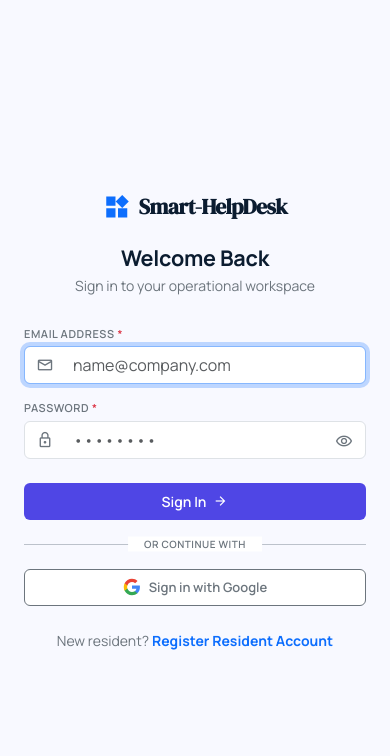
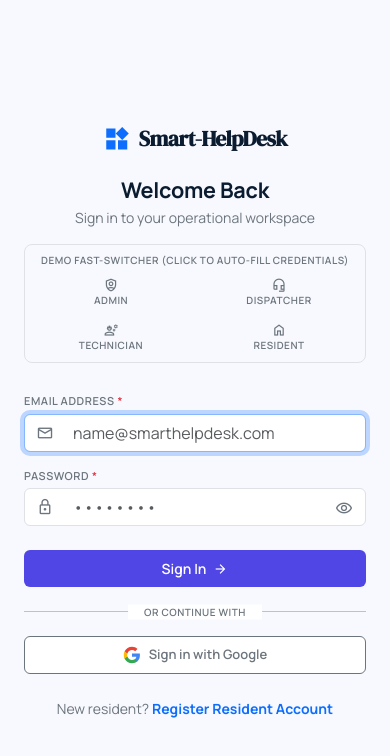
Before and after one commit to Sivaprava01/smart-helpdesk, a React (Vite) app in the folder frontend/: page /login in a window 390 px wide. Shown: the top 756 px of the page. Built offline with nearby package versions, Linux system fonts and the light colour scheme; no server answers.

Commit message:
feat(auth-ui): add login demo presets and dynamic role-based redirection

```diff
--- a/frontend/src/App.jsx
+++ b/frontend/src/App.jsx
@@ -11,13 +11,11 @@
 import RegisterPage from './pages/auth/RegisterPage';
 import OAuthCallbackPage from './pages/auth/OAuthCallbackPage';
 
-// Authenticated Phase 2 Pages (Dashboard & Tickets)
+// Authenticated Operations Pages
 import DashboardPage from './pages/dashboard/DashboardPage';
 import TicketListPage from './pages/tickets/TicketListPage';
 import CreateTicketPage from './pages/tickets/CreateTicketPage';
 import TicketDetailPage from './pages/tickets/TicketDetailPage';
-
-// Authenticated Phase 1 Pages (Entities & Capacities)
 import TechnicianCapacityPage from './pages/technicians/TechnicianCapacityPage';
 import CategoriesPage from './pages/categories/CategoriesPage';
 import CustomersPage from './pages/customers/CustomersPage';
@@ -56,13 +54,22 @@
             {/* Protected Application Routes */}
             <Route element={<ProtectedRoute />}>
               <Route element={<AppLayout />}>
-                {/* Phase 2: Operations Dashboard & Ticket Lifecycle */}
-                <Route path="/dashboard" element={<DashboardPage />} />
+                {/* Operations & Dispatch Dashboard (Admin & Dispatcher) */}
+                <Route
+                  path="/dashboard"
+                  element={
+                    <ProtectedRoute allowedRoles={['ADMIN', 'DISPATCHER']}>
+                      <DashboardPage />
+                    </ProtectedRoute>
+                  }
+                />
+
+                {/* Ticket Lifecycle (All Authenticated Roles) */}
                 <Route path="/tickets" element={<TicketListPage />} />
                 <Route path="/tickets/new" element={<CreateTicketPage />} />
                 <Route path="/tickets/:id" element={<TicketDetailPage />} />
 
-                {/* Phase 1: Admin & Dispatcher Master Entities */}
+                {/* Admin & Dispatcher Master Entities */}
                 <Route
                   path="/technicians"
                   element={
@@ -87,20 +94,6 @@
                     </ProtectedRoute>
                   }
                 />
-
-                {/* Upcoming Phases */}
-                <Route
-                  path="/technician/jobs"
-                  element={
-                    <ProtectedRoute allowedRoles={['ADMIN', 'DISPATCHER', 'TECHNICIAN']}>
-                      <PhasePlaceholder
-                        title="Technician Field Portal ('My Jobs')"
-                        description="Active assignment offers with live countdown timers and field execution workflow."
-                        nextPhase="Phase 4"
-                      />
-                    </ProtectedRoute>
-                  }
-                />
                 <Route
                   path="/routing"
                   element={
@@ -109,6 +102,20 @@
                         title="Routing & Fallback Monitor"
                         description="Deterministic routing preview, scoring simulator, and expired offer timeout processing."
                         nextPhase="Phase 3"
+                      />
+                    </ProtectedRoute>
+                  }
+                />
+
+                {/* Technician Portal (Field Specialists & Admin) */}
+                <Route
+                  path="/technician/jobs"
+                  element={
+                    <ProtectedRoute allowedRoles={['ADMIN', 'TECHNICIAN']}>
+                      <PhasePlaceholder
+                        title="Technician Field Portal ('My Jobs')"
+                        description="Active assignment offers with live countdown timers and field execution workflow."
+                        nextPhase="Phase 4"
                       />
                     </ProtectedRoute>
                   }
--- a/frontend/src/pages/auth/LoginPage.jsx
+++ b/frontend/src/pages/auth/LoginPage.jsx
@@ -15,12 +15,27 @@
   const [loading, setLoading] = useState(false);
   const [oauthLoading, setOauthLoading] = useState(false);
   const [error, setError] = useState(null);
+  const [activePreset, setActivePreset] = useState(null);
 
-  // Quick preset helper to speed up demo testing
-  function handleFillPreset(presetEmail, presetPass) {
-    setEmail(presetEmail);
-    setPassword(presetPass);
+  // Quick preset helper for development and demo testing
+  const presets = [
+    { label: 'Admin', email: 'admin@smarthelpdesk.com', pass: 'AdminPass123!', role: 'ADMIN', icon: 'shield_person' },
+    { label: 'Dispatcher', email: 'dispatcher@smarthelpdesk.com', pass: 'DispatchPass123!', role: 'DISPATCHER', icon: 'headset_mic' },
+    { label: 'Technician', email: 'tech.ravi@smarthelpdesk.com', pass: 'TechPass123!', role: 'TECHNICIAN', icon: 'engineering' },
+    { label: 'Resident', email: 'resident.alice@smarthelpdesk.com', pass: 'ResidentPass123!', role: 'CUSTOMER', icon: 'home' },
+  ];
+
+  function handleSelectPreset(preset) {
+    setEmail(preset.email);
+    setPassword(preset.pass);
+    setActivePreset(preset.role);
     setError(null);
+  }
+
+  function getRoleDefaultRoute(role) {
+    if (role === 'ADMIN' || role === 'DISPATCHER') return '/dashboard';
+    if (role === 'TECHNICIAN') return '/technician/jobs';
+    return '/tickets';
   }
 
   async function handleSubmit(e) {
@@ -33,11 +48,14 @@
     try {
       setLoading(true);
       setError(null);
-      await login(email.trim(), password);
+      const user = await login(email.trim(), password);
 
-      // Redirect to intended destination or default to technicians
-      const from = location.state?.from?.pathname || '/technicians';
-      navigate(from, { replace: true });
+      // Determine appropriate redirect destination
+      const fromPath = location.state?.from?.pathname;
+      const defaultPath = getRoleDefaultRoute(user?.role);
+      const targetPath = fromPath && fromPath !== '/login' ? fromPath : defaultPath;
+
+      navigate(targetPath, { replace: true });
     } catch (err) {
       setError(err.message || 'Authentication failed. Please check your credentials.');
     } finally {
@@ -105,7 +123,7 @@
                 </div>
                 <div>
                   <div className="fw-semibold text-white">Role-Based Access</div>
-                  <div className="text-white-50 small">Strict RBAC boundaries for Admins, Field Specialists, and Residents.</div>
+                  <div className="text-white-50 small">Strict boundaries for Admins, Dispatchers, Technicians, and Residents.</div>
                 </div>
               </div>
             </div>
@@ -120,7 +138,7 @@
 
       {/* Right Login Form Section */}
       <div className="col-12 col-lg-6 d-flex flex-column justify-content-center align-items-center p-4 p-md-5">
-        <div className="w-100" style={{ maxWidth: '420px' }}>
+        <div className="w-100" style={{ maxWidth: '440px' }}>
           {/* Brand header on mobile */}
           <div className="d-flex d-lg-none align-items-center gap-2 mb-4 justify-content-center">
             <span className="material-symbols-outlined text-primary fill-1" style={{ fontSize: '28px' }}>
@@ -129,9 +147,40 @@
             <span className="font-display h4 mb-0 text-on-surface fw-bold">Smart-HelpDesk</span>
           </div>
 
-          <div className="text-center mb-4">
+          <div className="text-center mb-3">
             <h2 className="font-headline h4 text-on-surface fw-bold mb-1">Welcome Back</h2>
             <p className="text-secondary small mb-0">Sign in to your operational workspace</p>
+          </div>
+
+          {/* Role Fast-Switcher Demo Tabs (Matches Stitch 0307e6bc...) */}
+          <div className="p-1 bg-surface-container-low rounded-3 border border-outline-variant mb-4">
+            <div className="text-center font-label text-secondary py-1" style={{ fontSize: '10px' }}>
+              DEMO FAST-SWITCHER (CLICK TO AUTO-FILL CREDENTIALS)
+            </div>
+            <div className="row g-1">
+              {presets.map((preset) => {
+                const isSelected = activePreset === preset.role || email === preset.email;
+                return (
+                  <div key={preset.role} className="col-6 col-sm-3">
+                    <button
+                      type="button"
+                      className={`btn btn-sm w-100 py-1 px-1 text-center font-label d-flex flex-column align-items-center justify-content-center ${
+                        isSelected
+                          ? 'bg-primary text-white fw-bold shadow-sm'
+                          : 'btn-link text-secondary text-decoration-none hover-bg'
+                      }`}
+                      style={{ fontSize: '10px', borderRadius: 'var(--radius-md)' }}
+                      onClick={() => handleSelectPreset(preset)}
+                    >
+                      <span className="material-symbols-outlined" style={{ fontSize: '16px' }}>
+                        {preset.icon}
+                      </span>
+                      <span>{preset.label}</span>
+                    </button>
+                  </div>
+                );
+              })}
+            </div>
           </div>
 
           {/* Error Alert */}
@@ -161,9 +210,12 @@
                   id="loginEmail"
                   type="email"
                   className="form-control ps-5"
-                  placeholder="name@company.com"
+                  placeholder="name@smarthelpdesk.com"
                   value={email}
-                  onChange={(e) => setEmail(e.target.value)}
+                  onChange={(e) => {
+                    setEmail(e.target.value);
+                    setActivePreset(null);
+                  }}
                   required
                   autoFocus
                 />
@@ -189,7 +241,10 @@
                   className="form-control ps-5 pe-5"
                   placeholder="••••••••"
                   value={password}
-                  onChange={(e) => setPassword(e.target.value)}
+                  onChange={(e) => {
+                    setPassword(e.target.value);
+                    setActivePreset(null);
+                  }}
                   required
                 />
                 <button
@@ -230,7 +285,7 @@
             </span>
           </div>
 
-          {/* Google SSO Button (Matches Stitch 0307e6bc...) */}
+          {/* Google SSO Button */}
           <button
             type="button"
             className="btn btn-outline-secondary w-100 d-flex align-items-center justify-content-center gap-2 py-2 mb-3 bg-white"
```
Also changed, not shown: frontend/src/components/layout/Sidebar.jsx (+6 -5 lines).
